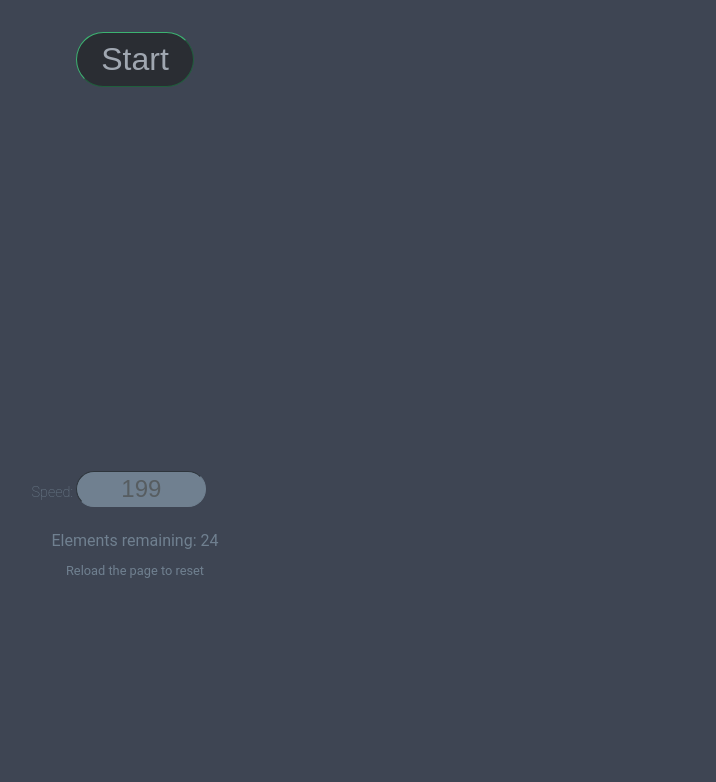
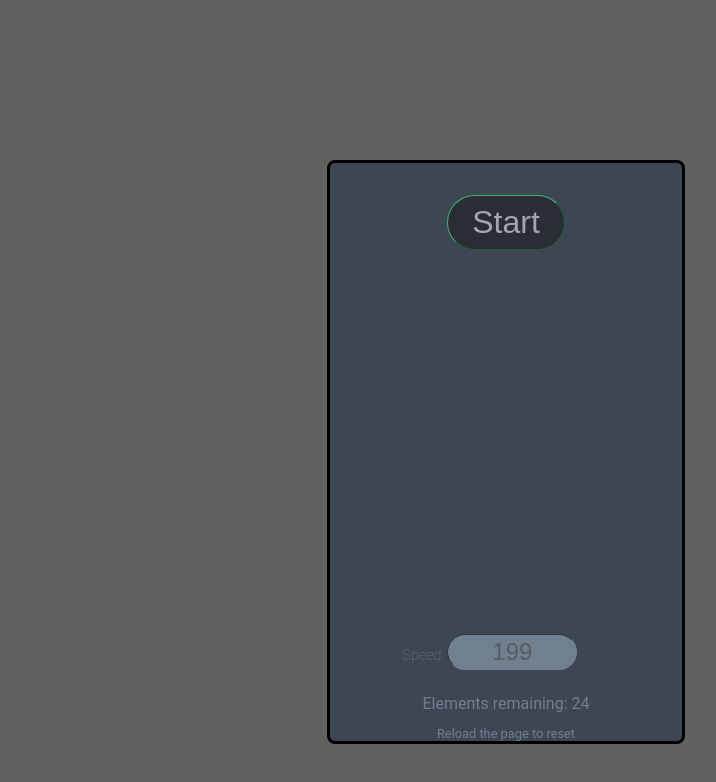
Before and after one commit to Qarls/personal-website-react, a React (Create React App) app: page / in a window 1280 px wide. Shown: the top 782 px of the page, without its empty margins (505-1221 px from the left). Built offline with nearby package versions, Linux system fonts and the light colour scheme.

Commit message:
nest letter-picker in Home.js

```diff
--- a/src/Home.css
+++ b/src/Home.css
@@ -0,0 +1,3 @@
+body {
+
+}
--- a/src/Home.js
+++ b/src/Home.js
@@ -4,7 +4,12 @@ import App from './app-external/App'
 
 function Home() {
   return (
+    //TODO: <Navbar />
+    //TODO: <Viewcontainer />
+    //TODO: <Footer />
+    //TODO: <Sidebar /> ?
     <>
+
       <App />
     </>
   );
--- a/src/app-external/App.js
+++ b/src/app-external/App.js
@@ -40,9 +40,9 @@ const elementArray = BASE_ALPHABET.map((element) => {
 })
 const arrayLen = elementArray.length
   return (
-    <>
+    <div className='app-container'>
       <Picker style={style} elementArray={elementArray} arrayLen={arrayLen}/>
-    </>
+    </div>
   );
 }
 
--- a/src/app-external/Components/Picker.js
+++ b/src/app-external/Components/Picker.js
@@ -58,14 +58,14 @@ const Picker = ({style, elementArray, arrayLen}) => {
   }
 
   return (
-    <div style={style}>
+    <>
       <button onClick={handleRunClick} className={isRunning ? 'startbutton' : 'stopbutton'}>{isRunning ? 'Start' : 'Stop'}</button>
       <Letter currentElement={currentElement - 1} elementArray={elementArray} />
       <label htmlFor='speed'>Speed: </label>
       <input type='number' id='speed' onChange={handleChange} placeholder='199'></input>
       <p className='used-letters'>{usedElements}</p>
       <div className='counter'>Elements remaining: <Counter usedElements={usedElements} arrayLen={arrayLen}/></div>
-    </div>
+    </>
   )
 }
 
--- a/src/app-external/app-index.css
+++ b/src/app-external/app-index.css
@@ -1,5 +1,7 @@
-body {
-  margin: 0;
+div.app-container {
+  margin-left: 65vw;
+  margin-bottom: 10vh;
+  margin-top: 20vh;
   font-family: 'Roboto', 'Oxygen',
     'Ubuntu', 'Cantarell', 'Fira Sans', 'Droid Sans', 'Helvetica Neue',
     sans-serif;
@@ -7,6 +9,9 @@ body {
   -moz-osx-font-smoothing: grayscale;
   text-align: center;
   background-color: #3e4553;
+  max-width: 44vh;
+  border-radius: 8px;
+  border-style: solid;
 }
 
 button {
--- a/src/index.css
+++ b/src/index.css
@@ -5,6 +5,7 @@ body {
     sans-serif;
   -webkit-font-smoothing: antialiased;
   -moz-osx-font-smoothing: grayscale;
+  background-color: rgb(97, 97, 97);
 }
 
 code {
```
